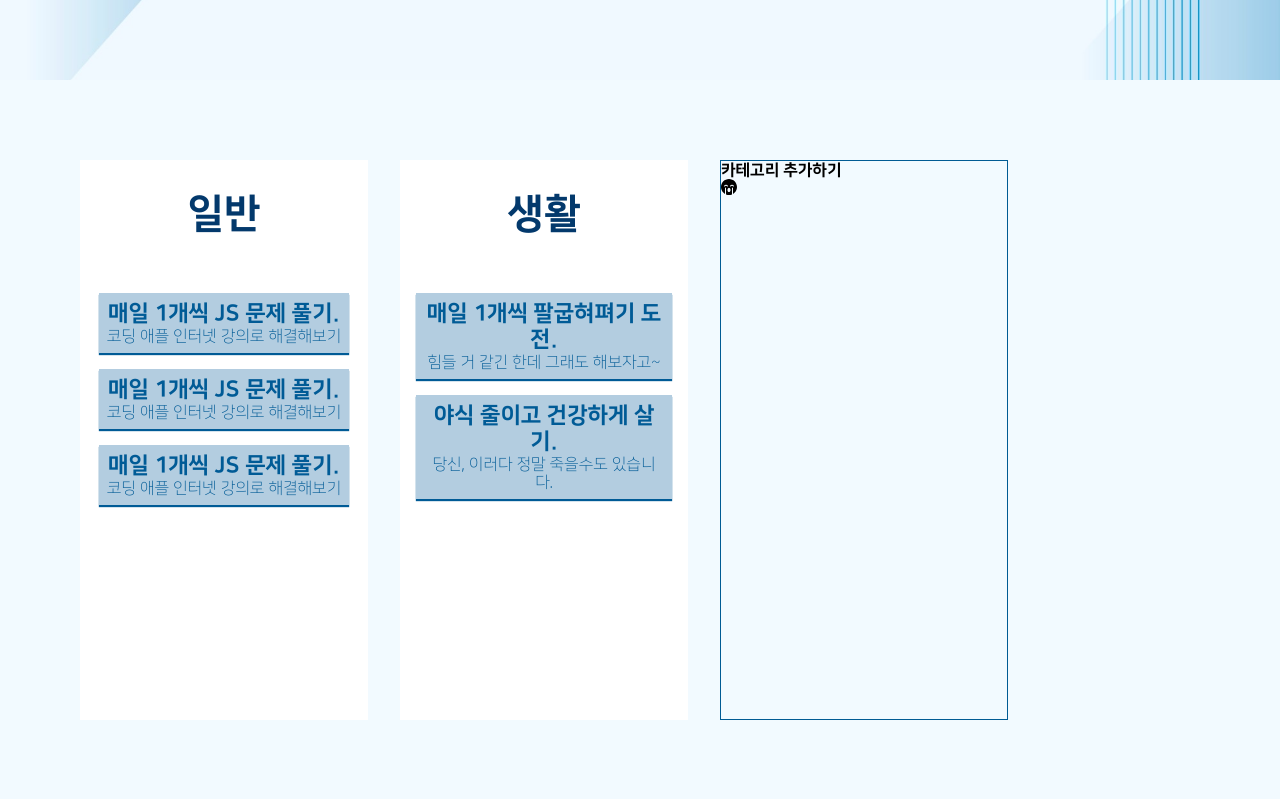
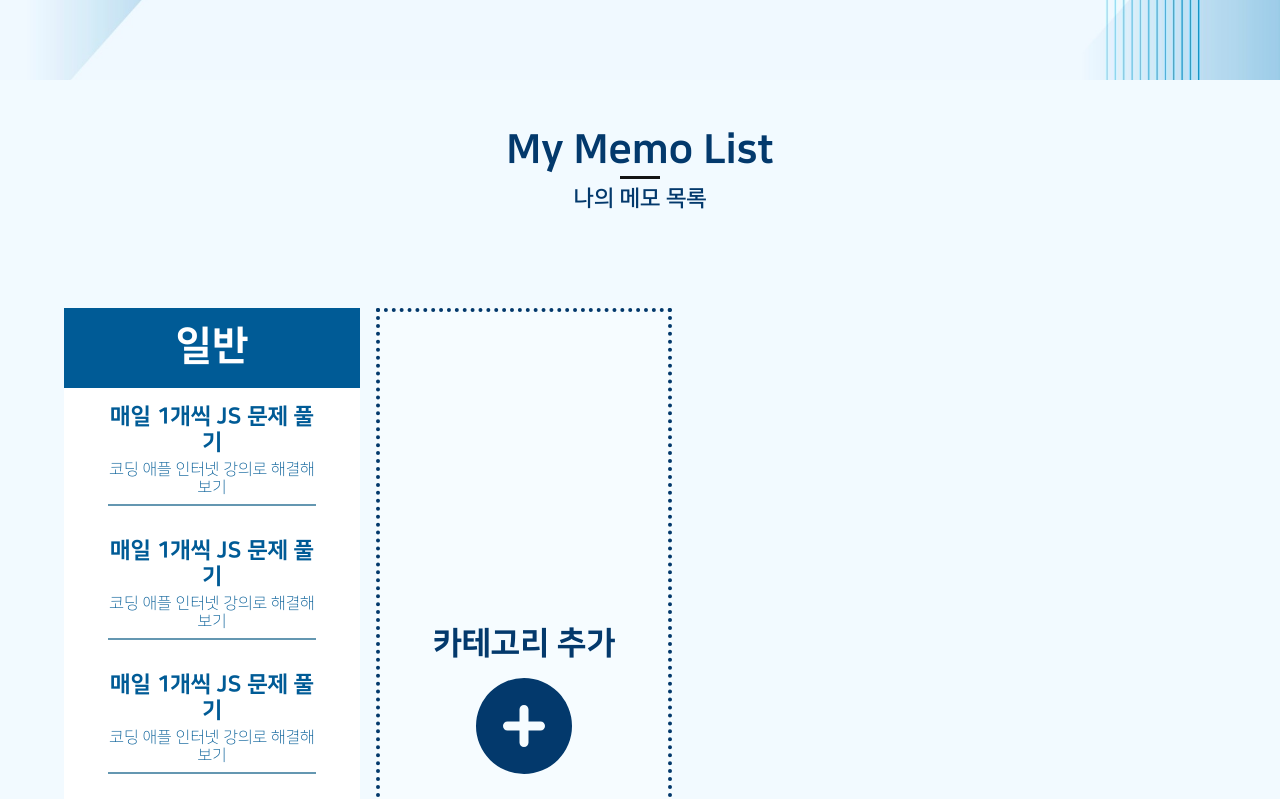
Before and after one commit to RookieAND/MyPersonalMemo, a React (Create React App) app: page /memo in a window 1280 px wide. Shown: the part 320-1119 px from the top of the page. Built offline with nearby package versions, Linux system fonts and the light colour scheme.

Commit message:
RookieAND / refactor : use Context API for memo system.

```diff
--- a/src/components/main/home/InfoElement.jsx
+++ b/src/components/main/home/InfoElement.jsx
@@ -1,20 +1,20 @@
-import styled, { css } from 'styled-components';
+import styled, { css } from "styled-components";
 
 const InfoElement = ({ title, desc, sequence }) => {
-    const textDirection = sequence % 2 === 0 ? 'left' : 'right';
-    const itemDirection = sequence % 2 === 0 ? 'row' : 'row-reverse';
+	const textDirection = sequence % 2 === 0 ? "left" : "right";
+	const itemDirection = sequence % 2 === 0 ? "row" : "row-reverse";
 	return (
-        <InfoElementLayout textDirection={textDirection} itemDirection={itemDirection}>
-            <div className='text'>
+		<Wrapper textDirection={textDirection} itemDirection={itemDirection}>
+			<Text>
 				<h1>{title}</h1>
 				<pre>{desc}</pre>
-            </div>
-            <div className='img' />
-        </InfoElementLayout>
+			</Text>
+			<Image className="img" />
+		</Wrapper>
 	);
 };
 
-const InfoElementLayout = styled.div`
+const Wrapper = styled.div`
 	${({ theme, textDirection, itemDirection }) => {
 		const { colors, fonts, margins } = theme;
 		return css`
@@ -28,8 +28,14 @@ const InfoElementLayout = styled.div`
 
 			text-align: ${textDirection};
 			color: ${colors.blue.primary};
+		`;
+	}}
+`;
 
-            .text {
+const Text = styled.div`
+	${({ theme }) => {
+		const { colors, fonts, margins } = theme;
+		return css`
 			width: 50%;
 			margin: 0vw ${margins.sm};
 
@@ -46,16 +52,20 @@ const InfoElementLayout = styled.div`
 				font-weight: ${fonts.weight.light};
 				line-height: 1.2rem;
 			}
-            }
+		`;
+	}}
+`;
 
-            .img {
+const Image = styled.div`
+	${({ theme }) => {
+		const { colors } = theme;
+		return css`
 			width: 45%;
 			min-height: 30vh;
 
 			border-radius: 20px;
 			background-color: ${colors.blue.secondary};
 			background-size: cover;
-            }
 		`;
 	}}
 `;
--- a/src/components/main/home/Information.jsx
+++ b/src/components/main/home/Information.jsx
@@ -1,18 +1,23 @@
-import styled, { css } from 'styled-components';
-import { InformationContent } from 'constants/InformationContent';
-import InfoElement from './InfoElement';
+import styled, { css } from "styled-components";
+import { InformationContent } from "constants/InformationContent";
+import InfoElement from "./InfoElement";
 
 const Information = () => {
 	return (
-        <InformationLayout>
+		<Wrapper>
 			{InformationContent.map((elm, idx) => (
-                <InfoElement key={elm.title} title={elm.title} desc={elm.desc.join('\n')} sequence={idx} />
+				<InfoElement
+					key={elm.title}
+					title={elm.title}
+					desc={elm.desc.join("\n")}
+					sequence={idx}
+				/>
 			))}
-        </InformationLayout>
+		</Wrapper>
 	);
 };
 
-const InformationLayout = styled.div`
+const Wrapper = styled.div`
 	width: 50vw;
 	margin: 5vw auto;
 `;
--- a/src/components/main/memo/Memo.jsx
+++ b/src/components/main/memo/Memo.jsx
@@ -1,45 +1,210 @@
-import styled, { css } from 'styled-components';
+import styled, { css } from "styled-components";
+import { useState, useContext, useRef } from "react";
 
-import { FontAwesomeIcon } from '@fortawesome/react-fontawesome';
-import { faSadCry } from '@fortawesome/free-solid-svg-icons';
+import { FontAwesomeIcon } from "@fortawesome/react-fontawesome";
+import { faCirclePlus } from "@fortawesome/free-solid-svg-icons";
 
-import { ExampleMemo } from 'constants/ExampleMemo';
-import MemoCategory from 'components/main/memo/MemoCategory';
+import { MemoDispatch } from "pages/Container/MemoContainer";
+import MemoCategory from "components/main/memo/MemoCategory";
 
-const Memo = () => {
+const Memo = ({ mainMemo }) => {
+	const [isActive, setActive] = useState(false);
+	const [input, setInput] = useState("");
+
+	const dispatch = useContext(MemoDispatch);
+	const feedbackMsg = useRef();
+
+	const createCategory = () => {
+		if (input.length >= 3) {
+			dispatch({
+				type: "CREATE_CATEGORY",
+				content: {
+					category: input,
+					memo: [],
+				},
+			});
+			resetInput();
+		}
+		feedbackMsg.current.innerText = "이름은 3자 이상 입력해주세요.";
+	};
+
+	const changeInput = (event) => {
+		setInput(event.target.value);
+	};
+
+	const resetInput = () => {
+		setInput("");
+	};
+
+	const toggleBtn = () => {
+		setActive((active) => !active);
+	};
+
 	return (
+		<Wrapper>
+			<Title>
+				<h5>My Memo List</h5>
+				<p>나의 메모 목록</p>
+			</Title>
 			<MemoLayout>
-            {Object.entries(ExampleMemo).map(([category, memoList]) => (
-                <MemoCategory key={category} category={category} memoList={memoList} />
+				{mainMemo.map(({ category, memo }) => (
+					<MemoCategory key={category} category={category} memo={memo} />
 				))}
-            <div className='add-category'>
-                <h5>카테고리 추가하기</h5>
-                <FontAwesomeIcon icon={faSadCry} />
+				<AddCategory>
+					{isActive ? (
+						<div className="form">
+							<h5>카테고리 추가</h5>
+							<input
+								placeholder="카테고리 이름 입력"
+								onChange={changeInput}
+								value={input}
+							/>
+							<p ref={feedbackMsg}>추가할 카테고리 이름을 입력해주세요.</p>
+							<div className="button">
+								<button onClick={createCategory}>등록</button>
+								<button onClick={resetInput}>초기화</button>
+								<button onClick={toggleBtn}>취소</button>
 							</div>
+						</div>
+					) : (
+						<div className="text">
+							<h5>카테고리 추가</h5>
+							<FontAwesomeIcon icon={faCirclePlus} onClick={toggleBtn} />
+						</div>
+					)}
+				</AddCategory>
 			</MemoLayout>
+		</Wrapper>
 	);
 };
 
+const Wrapper = styled.div`
+	width: 100%;
+	min-height: 90vh;
+
+	background-color: #f2faff;
+`;
+
+const Title = styled.div`
+	${({ theme }) => {
+		const { margins, fonts, colors } = theme;
+		return css`
+			margin: ${margins.xl} auto;
+			color: ${colors.blue.secondary};
+
+			h5 {
+				margin: 0;
+				text-align: center;
+				font-weight: ${fonts.weight.bold};
+				font-size: ${fonts.size.xl};
+			}
+
+			h5::after {
+				content: "";
+				display: block;
+
+				width: ${fonts.size.xl};
+				margin: 0.25vw auto 0.5vw auto;
+				border-bottom: 3px solid #141414;
+			}
+
+			p {
+				margin: 0;
+				text-align: center;
+				font-size: ${fonts.size.sm};
+			}
+		`;
+	}}
+`;
+
+const AddCategory = styled.div`
+	${({ theme }) => {
+		const { paddings, margins, fonts, colors } = theme;
+		return css`
+			width: 25%;
+			height: 100vh;
+
+			background-color: rgba(255, 255, 255, 0.25);
+			border: 4px dotted ${colors.blue.secondary};
+
+			display: flex;
+			justify-content: center;
+			aligh-item: center;
+
+			text-align: center;
+			color: ${colors.blue.secondary};
+
+			.text {
+				margin: auto;
+				max-height: 30vh;
+			}
+
+			.form {
+				margin: auto;
+				min-height: 25vh;
+
+				display: flex;
+				flex-direction: column;
+				justify-content: space-evenly;
+				aligh-item: center;
+
+				p {
+					font-size: ${fonts.size.xsm};
+				}
+
+				button {
+					margin: 0 ${margins.base};
+					padding: ${paddings.sm};
+
+					background: ${colors.blue.secondary};
+					border-radius: 10px;
+					cursor: pointer;
+
+					color: ${colors.white};
+				}
+
+				input {
+					width: 90%;
+					padding: ${paddings.sm} 0vw;
+					margin: 0vw auto;
+
+					border: 1px solid ${colors.blue.secondary};
+					text-align: center;
+
+					&::placeholder {
+						color: ${colors.blue.quinary};
+					}
+				}
+
+				&.button {
+					margin: ${margins.base} 0;
+					width: 100%;
+				}
+			}
+
+			h5 {
+				font-size: ${fonts.size.lg};
+			}
+
+			svg {
+				margin: ${margins.base} 0;
+				font-size: ${fonts.size.title};
+				cursor: pointer;
+			}
+		`;
+	}}
+`;
+
 const MemoLayout = styled.div`
 	${({ theme }) => {
-        const { margins } = theme;
+		const { paddings } = theme;
 		return css`
 			width: 100vw;
 			min-height: 90vh;
-            padding: 0vw 5vw;
-
-            background-color: #f2faff;
+			padding: ${paddings.xl};
 
 			display: flex;
 			align-items: center;
-
-            .add-category {
-                width: 25%;
-                min-height: 70vh;
-
-                margin: 0vw ${margins.base};
-
-                border: 1px solid #005b94;
 		`;
 	}}
 `;
--- a/src/components/main/memo/MemoCategory.jsx
+++ b/src/components/main/memo/MemoCategory.jsx
@@ -1,52 +1,101 @@
-import styled, { css } from 'styled-components';
+import styled, { css } from "styled-components";
+import { useContext } from "react";
 
-import MemoElement from 'components/main/memo/MemoElement';
+import { FontAwesomeIcon } from "@fortawesome/react-fontawesome";
+import { faTrashCan } from "@fortawesome/free-solid-svg-icons";
 
-const MemoCategory = ({ category, memoList }) => {
+import { MemoDispatch } from "pages/Container/MemoContainer";
+import MemoElement from "components/main/memo/MemoElement";
+
+const MemoCategory = ({ category, memo }) => {
+	const dispatch = useContext(MemoDispatch);
+	const removeCategory = () => {
+		dispatch({
+			type: "REMOVE_CATEGORY",
+			category,
+		});
+	};
+
 	return (
-        <MemoCategoryLayout>
+		<Wrapper>
+			<Title>
 				<h5>{category}</h5>
-            <div className='list'>
-                {memoList.map((elm) => (
-                    <MemoElement key={elm.title} memo={elm} />
+			</Title>
+			<MemoList>
+				{memo.map((elm) => (
+					<MemoElement key={elm.id} memo={elm} />
 				))}
-            </div>
-        </MemoCategoryLayout>
+			</MemoList>
+			<RemoveBtn onClick={removeCategory}>
+				<FontAwesomeIcon icon={faTrashCan} />
+			</RemoveBtn>
+		</Wrapper>
 	);
 };
 
-const MemoCategoryLayout = styled.div`
+const Wrapper = styled.div`
+	${({ theme }) => {
+		const { colors, margins } = theme;
+		return css`
+			width: 25%;
+			height: 100vh;
+			margin: 0vw ${margins.base};
+
+			background-color: ${colors.white};
+			color: ${colors.blue.secondary};
+		`;
+	}}
+`;
+
+const Title = styled.div`
 	${({ theme }) => {
 		const { colors, fonts, paddings, margins } = theme;
 		return css`
-            width: 25%;
-            min-height: 70vh;
+			width: 100%;
+			height: 10%;
+
 			padding: ${paddings.base};
-            margin: 0vw ${margins.base};
 
-            background-color: ${colors.white};
+			background-color: ${colors.blue.tertiary};
+			text-align: center;
+
+			h5 {
+				font-size: ${fonts.size.xl};
+
+				color: ${colors.white};
+			}
+		`;
+	}}
+`;
+
+const MemoList = styled.div`
+	height: 80%;
 
 	display: flex;
 	flex-direction: column;
+	align-items: flex-end;
+`;
+
+const RemoveBtn = styled.div`
+	${({ theme }) => {
+		const { colors, fonts, paddings } = theme;
+		return css`
+			width: 100%;
+			height: 10%;
+
+			display: flex;
+			justify-content: center;
 			align-items: center;
 
-            color: ${colors.blue.secondary};
+			background-color: ${colors.blue.tertiary};
+			cursor: pointer;
 
-            & > h5 {
-                font-size: ${fonts.size.xl};
-                margin: ${margins.base} auto ${margins.xl} auto;
+			text-align: center;
+			font-size: ${fonts.size.sm};
+			color: ${colors.white};
 
-                &::after {
-                    content: '';
-                    width: ${fonts.size.xl};
-                }
-            }
-
-            .list {
-                display: flex;
-                flex-direction: column;
-                justify-content: space-between;
-                align-items: flex-end;
+			svg {
+				height: 40%;
 			}
 		`;
 	}}
--- a/src/components/main/memo/MemoElement.jsx
+++ b/src/components/main/memo/MemoElement.jsx
@@ -1,4 +1,4 @@
-import styled, { css } from 'styled-components';
+import styled, { css } from "styled-components";
 
 const MemoElement = ({ memo }) => {
 	return (
@@ -13,20 +13,21 @@ const MemoElementLayout = styled.div`
 	${({ theme }) => {
 		const { colors, fonts, margins, paddings } = theme;
 		return css`
-            margin: ${margins.sm} auto;
-            padding: ${paddings.sm};
+			width: 70%;
+			margin: ${margins.base} auto;
 
-            background-color: ${colors.blue.quinary};
-            box-shadow: 0px 2px 1px ${colors.blue.tertiary};
+			border-bottom: solid 2px ${colors.blue.quaternary};
 
 			color: ${colors.blue.tertiary};
 			text-align: center;
 
 			h5 {
 				font-size: ${fonts.size.sm};
+				padding-bottom: 0.25rem;
 			}
 
 			p {
+				padding-bottom: ${paddings.sm};
 				font-size: ${fonts.size.xsm};
 				font-weight: 100;
 			}
--- a/src/constants/ExampleMemo.js
+++ b/src/constants/ExampleMemo.js
@@ -1,36 +1,27 @@
-export const ExampleMemo = {
-    일반: [
+export const ExampleMemo = [
 	{
-            title: '매일 1개씩 JS 문제 풀기.',
-            desc: '코딩 애플 인터넷 강의로 해결해보기',
+		category: "일반",
+		memo: [
+			{
+				id: 1,
+				title: "매일 1개씩 JS 문제 풀기",
+				desc: "코딩 애플 인터넷 강의로 해결해보기",
 			},
 			{
-            title: '매일 1개씩 JS 문제 풀기.',
-            desc: '코딩 애플 인터넷 강의로 해결해보기',
+				id: 2,
+				title: "매일 1개씩 JS 문제 풀기",
+				desc: "코딩 애플 인터넷 강의로 해결해보기",
 			},
 			{
-            title: '매일 1개씩 JS 문제 풀기.',
-            desc: '코딩 애플 인터넷 강의로 해결해보기',
+				id: 3,
+				title: "매일 1개씩 JS 문제 풀기",
+				desc: "코딩 애플 인터넷 강의로 해결해보기",
+			},
+			{
+				id: 4,
+				title: "매일 1개씩 JS 문제 풀기",
+				desc: "코딩 애플 인터넷 강의로 해결해보기",
 			},
 		],
-    생활: [
-        {
-            title: '매일 1개씩 팔굽혀펴기 도전.',
-            desc: '힘들 거 같긴 한데 그래도 해보자고~',
 	},
-        {
-            title: '야식 줄이고 건강하게 살기.',
-            desc: '당신, 이러다 정말 죽을수도 있습니다.',
-        },
-    ],
-    // 기타: [
-    //     {
-    //         title: '매일 1개씩 팔굽혀펴기 도전.',
-    //         desc: '힘들 거 같긴 한데 그래도 해보자고~',
-    //     },
-    //     {
-    //         title: '야식 줄이고 건강하게 살기.',
-    //         desc: '당신, 이러다 정말 죽을수도 있습니다.',
-    //     },
-    // ],
-};
+];
--- /dev/null
+++ b/src/pages/Container/MemoContainer.jsx
@@ -0,0 +1,69 @@
+import React, { useReducer } from "react";
+
+import { ExampleMemo } from "constants/ExampleMemo";
+import Memo from "components/main/memo/Memo";
+
+export const MemoDispatch = React.createContext(null);
+
+const reducer = (state, action) => {
+	switch (action.type) {
+		case "CREATE_CATEGORY":
+			return [...state, action.content];
+
+		case "REMOVE_CATEGORY":
+			return state.filter((memoList) => memoList.category !== action.category);
+
+		case "CREATE_MEMO":
+			return state.map((memoList) =>
+				memoList.category === action.category
+					? {
+							...memoList,
+							memo: [...memoList.memo, ...action.newMemo],
+					  }
+					: memoList
+			);
+
+		case "REMOVE_MEMO":
+			return state.map((memoList) =>
+				memoList.category === action.category
+					? {
+							...memoList,
+							memo: memoList.memo.filter((memo) => memo.id !== action.id),
+					  }
+					: memoList
+			);
+
+		default:
+			return state;
+	}
+};
+
+export const MemoContainer = () => {
+	const [state, dispatch] = useReducer(reducer, ExampleMemo);
+
+	const createMemo = (category, title, desc, id) => {
+		dispatch({
+			type: "CREATE_MEMO",
+			category,
+			newMemo: {
+				title,
+				desc,
+				id,
+			},
+		});
+	};
+
+	const removeMemo = (category, id) => {
+		dispatch({
+			type: "REMOVE_MEMO",
+			category,
+			id,
+		});
+	};
+
+	return (
+		<MemoDispatch.Provider value={dispatch}>
+			<Memo mainMemo={state} />
+		</MemoDispatch.Provider>
+	);
+};
--- a/src/pages/MainPage.jsx
+++ b/src/pages/MainPage.jsx
@@ -1,16 +1,16 @@
-import BaseTemplate from '../components/template/BaseTemplate';
-import { BrowserRouter, Switch, Route } from 'react-router-dom';
+import BaseTemplate from "../components/template/BaseTemplate";
+import { BrowserRouter, Switch, Route } from "react-router-dom";
 
-import Home from '../components/main/home/Home';
-import Memo from 'components/main/memo/Memo';
+import Home from "../components/main/home/Home";
+import { MemoContainer } from "./Container/MemoContainer";
 
 const MainPage = () => {
 	return (
 		<BrowserRouter>
 			<BaseTemplate>
 				<Switch>
-                    <Route exact path='/' component={HomeContainer}></Route>
-                    <Route path='/memo' component={MemoContainer}></Route>
+					<Route exact path="/" component={HomeContainer}></Route>
+					<Route path="/memo" component={MemoContainer}></Route>
 				</Switch>
 			</BaseTemplate>
 		</BrowserRouter>
@@ -21,8 +21,4 @@ const HomeContainer = () => {
 	return <Home />;
 };
 
-const MemoContainer = () => {
-    return <Memo />;
-};
-
 export default MainPage;
```
Also changed, not shown: src/constants/InformationContent.js (+15 -15 lines), src/styles/Theme.js (+27 -27 lines). Lines whose indentation alone changed are shown as unchanged.
